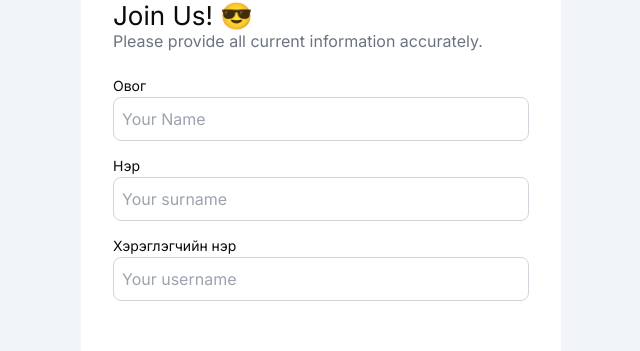
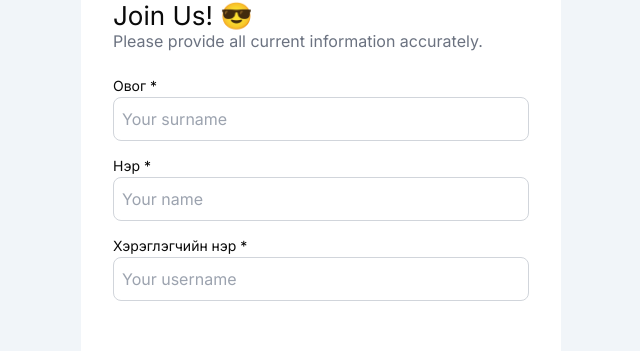
Before and after one commit to adiyakhuu1/form, a Next.js app: page / in a window 1280 px wide. Shown: the part 172-523 px from the top of the page, without its empty margins (319-959 px from the left). Built offline with nearby package versions, Linux system fonts and the light colour scheme.

Commit message:
did something lol

```diff
--- a/src/app/components/PageOne.jsx
+++ b/src/app/components/PageOne.jsx
@@ -6,16 +6,13 @@ import { Inter } from "next/font/google";
 const inter = Inter({ subsets: ["latin"] });
 export default function PageOne({
   setCurrent,
-  username,
-  setUsername,
-  firstname,
-  setFirstname,
-  lastname,
-  setLastname,
   setError,
   error,
   takePageOneInfo,
   pageOneInfo,
+  form,
+  setForm,
+  onChange,
 }) {
   // let red;
   // useEffect(() => {
@@ -27,31 +24,13 @@ export default function PageOne({
   // }, [error]);
   const regularStyle = `w-[416px] h-11 border-[1px] rounded-lg p-2 border-gray-300`;
   const warningStyle = `w-[416px] h-11 border-[1px] rounded-lg p-2 border-red-500`;
-  useEffect(() => {
-    if (
-      pageOneInfo.includes("1") ||
-      pageOneInfo.includes("2") ||
-      pageOneInfo.includes("3") ||
-      pageOneInfo.includes("4") ||
-      pageOneInfo.includes("5") ||
-      pageOneInfo.includes("6") ||
-      pageOneInfo.includes("7") ||
-      pageOneInfo.includes("8") ||
-      pageOneInfo.includes("9") ||
-      pageOneInfo.includes("0")
-    ) {
-      setError(true);
-    } else {
-      setError(false);
-    }
-  }, [pageOneInfo]);
+
   // const checkNumbers = (pageOneInfo) => {
 
   // };
   return (
     <div
-      className={`w-[480px] h-[655px] relative bg-white m-auto mt-20 ${inter.className}`}
-    >
+      className={`w-[480px] h-[655px] relative bg-white m-auto mt-20 ${inter.className}`}>
       <div className="w-[416px] h-[385px] absolute top-8 left-8 right-8 ">
         <div className="pb-2">
           <img src="./img/pinecone-logo.svg" />
@@ -60,60 +39,95 @@ export default function PageOne({
             Please provide all current information accurately.
           </p>
         </div>
+        <form>
           <div className="my-3">
             <label htmlFor="name" className="text-[14px] ">
-            Овог {error && <span className="text-red-500">*</span>}
+              Овог
+              {error ? (
+                <span className="text-red-500"> *</span>
+              ) : (
+                <span className="text-black"> *</span>
+              )}
             </label>
             <br />
             <input
+              required
+              id="lastname"
               onChange={(e) => {
-              setFirstname(e.target.value);
-              console.log(firstname);
-              takePageOneInfo(username + firstname + lastname);
+                onChange(e);
+                // checkNumbers(e);
               }}
-            onKeyDown={(e) => {
-              // console.log(e.target.value);
-            }}
+              // onChange={(e) => {
+              //   setFirstname(e.target.value);
+              //   console.log(firstname);
+              //   takePageOneInfo(username + firstname + lastname);
+              // }}
+              // onKeyDown={(e) => {
+              //   // console.log(e.target.value);
+              // }}
               className={error ? warningStyle : regularStyle}
-            placeholder="Your Name"
+              placeholder="Your surname"
               type="text"
             />
             {error && <p className="text-red-500">Тоо оруулж болохгүй!</p>}
           </div>
           <div className="my-3">
             <label htmlFor="name" className="text-[14px]">
-            Нэр {error && <span className="text-red-500">*</span>}
+              Нэр
+              {error ? (
+                <span className="text-red-500"> *</span>
+              ) : (
+                <span className="text-black"> *</span>
+              )}
             </label>
             <br />
             <input
+              required
+              // onChange={(e) => {
+              //   setLastname(e.target.value);
+
+              //   console.log(lastname);
+              //   takePageOneInfo(username + firstname + lastname);
+              // }}
+              id="firstname"
               onChange={(e) => {
-              setLastname(e.target.value);
-
-              console.log(lastname);
-              takePageOneInfo(username + firstname + lastname);
+                onChange(e);
+                // checkNumbers(e);
               }}
               className={error ? warningStyle : regularStyle}
-            placeholder="Your surname"
+              placeholder="Your name"
             />
             {error && <p className="text-red-500">Тоо оруулж болохгүй!</p>}
           </div>
           <div className="my-3">
             <label htmlFor="name" className="text-[14px]">
-            Хэрэглэгчийн нэр {error && <span className="text-red-500">*</span>}
+              Хэрэглэгчийн нэр
+              {error ? (
+                <span className="text-red-500"> *</span>
+              ) : (
+                <span className="text-black"> *</span>
+              )}
             </label>
             <br />
             <input
+              required
+              id="username"
+              // onChange={(e) => {
+              //   setUsername(e.target.value);
+
+              //   console.log(username);
+              //   takePageOneInfo(username + firstname + lastname);
+              // }}
               onChange={(e) => {
-              setUsername(e.target.value);
-
-              console.log(username);
-              takePageOneInfo(username + firstname + lastname);
+                onChange(e);
+                // checkNumbers(e);
               }}
               className={error ? warningStyle : regularStyle}
               placeholder="Your username"
             />
-          {error && <p className="text-red-500">Тоо оруулж болохгүй!</p>}
+            {/* {error && <p className="text-red-500">Тоо оруулж болохгүй!</p>} */}
           </div>
+        </form>
       </div>
       {error ? (
         <button
@@ -122,8 +136,7 @@ export default function PageOne({
             setCurrent(2);
           }}
           className="w-[416px] h-11 cursor-not-allowed bg-gray-400 text-white rounded-sm  absolute bottom-8 right-8 left-8"
-          type="submit"
-        >
+          type="submit">
           Continue 1/3
         </button>
       ) : (
@@ -132,8 +145,7 @@ export default function PageOne({
             setCurrent(2);
           }}
           className="w-[416px] h-11 bg-black text-white rounded-sm  absolute bottom-8 right-8 left-8"
-          type="submit"
-        >
+          type="submit">
           Continue 1/3
         </button>
       )}
--- a/src/app/components/PageThree.jsx
+++ b/src/app/components/PageThree.jsx
@@ -3,12 +3,11 @@ import * as React from "react";
 
 import { Inter } from "next/font/google";
 const inter = Inter({ subsets: ["latin"] });
-export default function PageThree({ setCurrent }) {
+export default function PageThree({ setCurrent, onChange }) {
   const regularStyle = `w-[416px] h-11 border-[1px] rounded-lg p-2 border-gray-300`;
   return (
     <div
-      className={`w-[480px] h-[655px] relative bg-white m-auto mt-20 ${inter.className}`}
-    >
+      className={`w-[480px] h-[655px] relative bg-white m-auto mt-20 ${inter.className}`}>
       <div className="w-[416px] h-[385px] absolute top-8 left-8 right-8">
         <div className="pb-2">
           <img src="./img/pinecone-logo.svg" />
@@ -23,6 +22,8 @@ export default function PageThree({ setCurrent }) {
           </label>
           <br />
           <input
+            id="birth-date"
+            onChange={onChange}
             className={regularStyle}
             placeholder="baldangiin email"
             type="date"
@@ -34,6 +35,8 @@ export default function PageThree({ setCurrent }) {
           </label>
           <br />
           <input
+            id="pfp"
+            onChange={onChange}
             className={regularStyle}
             placeholder="baldangiin email"
             type="file"
@@ -47,8 +50,7 @@ export default function PageThree({ setCurrent }) {
             setCurrent(2);
           }}
           className="w-[128px] h-11 text-black rounded-sm border-[1px] border-gray-300 absolute bottom-8 left-8 "
-          type="submit"
-        >
+          type="submit">
           Back
         </button>
         <button
@@ -56,8 +58,7 @@ export default function PageThree({ setCurrent }) {
             setCurrent(4);
           }}
           className="w-[280px] h-11 bg-black text-white rounded-sm  absolute bottom-8 right-8 "
-          type="submit"
-        >
+          type="submit">
           Continue 3/3
         </button>
       </div>
--- a/src/app/page.js
+++ b/src/app/page.js
@@ -9,10 +9,11 @@ import { number } from "zod";
 
 export default function Home() {
   const [current, setCurrent] = useState(1);
-  const [pageOneInfo, takePageOneInfo] = useState("");
-  const [firstname, setFirstname] = useState("");
-  const [lastname, setLastname] = useState("");
-  const [username, setUsername] = useState("");
+  // const [pageOneInfo, takePageOneInfo] = useState("");
+  const [form, setForm] = useState({});
+  // const [firstname, setFirstname] = useState("");
+  // const [lastname, setLastname] = useState("");
+  // const [username, setUsername] = useState("");
   const [error, setError] = useState(false);
   // useEffect(() => {
   //   console.log(current);
@@ -31,30 +32,65 @@ export default function Home() {
   // useEffect(() => {
 
   // }, [error, firstname]);
+
+  const onChange = (e) => {
+    const field = e.target.id;
+    const newValues = { ...form, [field]: e.target.value };
+
+    console.log(newValues);
+
+    checkNumber(field, newValues);
+  };
+  const checkNumber = (field, newValues) => {
+    if (field === "firstname" || field === "lastname") {
+      if (
+        form[field]?.includes("1") ||
+        form[field]?.includes("2") ||
+        form[field]?.includes("3") ||
+        form[field]?.includes("4") ||
+        form[field]?.includes("5") ||
+        form[field]?.includes("6") ||
+        form[field]?.includes("7") ||
+        form[field]?.includes("8") ||
+        form[field]?.includes("9") ||
+        form[field]?.includes("0")
+      ) {
+        setError(true);
+        setForm(newValues);
+      } else {
+        setError(false);
+        setForm(newValues);
+      }
+    }
+  };
+
   return (
     <>
       {/* <CurrentPage setCurrent={setCurrent} /> */}
 
       {current === 1 ? (
         <PageOne
-          takePageOneInfo={takePageOneInfo}
-          pageOneInfo={pageOneInfo}
+          onChange={onChange}
+          form={form}
+          setForm={setForm}
+          // takePageOneInfo={takePageOneInfo}
+          // pageOneInfo={pageOneInfo}
           error={error}
           setError={setError}
           setCurrent={setCurrent}
-          firstname={firstname}
-          setFirstname={setFirstname}
-          lastname={lastname}
-          setLastname={setLastname}
-          username={username}
-          setUsername={setUsername}
+          // firstname={firstname}
+          // setFirstname={setFirstname}
+          // lastname={lastname}
+          // setLastname={setLastname}
+          // username={username}
+          // setUsername={setUsername}
         />
       ) : current === 2 ? (
-        <PageTwo setCurrent={setCurrent} />
+        <PageTwo setCurrent={setCurrent} onChange={onChange} />
       ) : current === 3 ? (
-        <PageThree setCurrent={setCurrent} />
+        <PageThree setCurrent={setCurrent} onChange={onChange} />
       ) : (
-        <PageDone setCurrent={setCurrent} />
+        <PageDone setCurrent={setCurrent} onChange={onChange} />
       )}
     </>
   );
```
Also changed, not shown: src/app/components/PageTwo.jsx (+19 -8 lines). Lines whose indentation alone changed are shown as unchanged.
